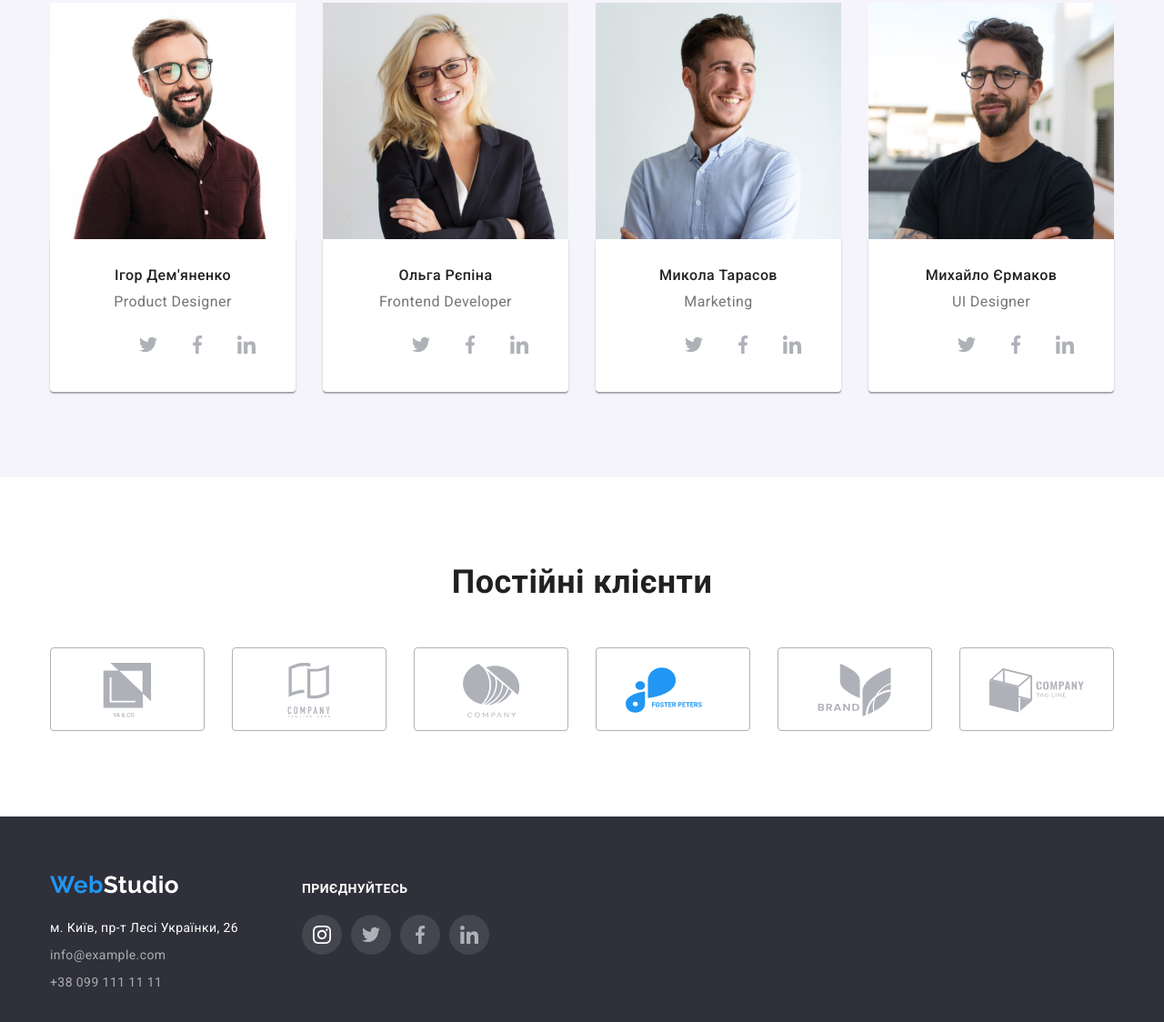
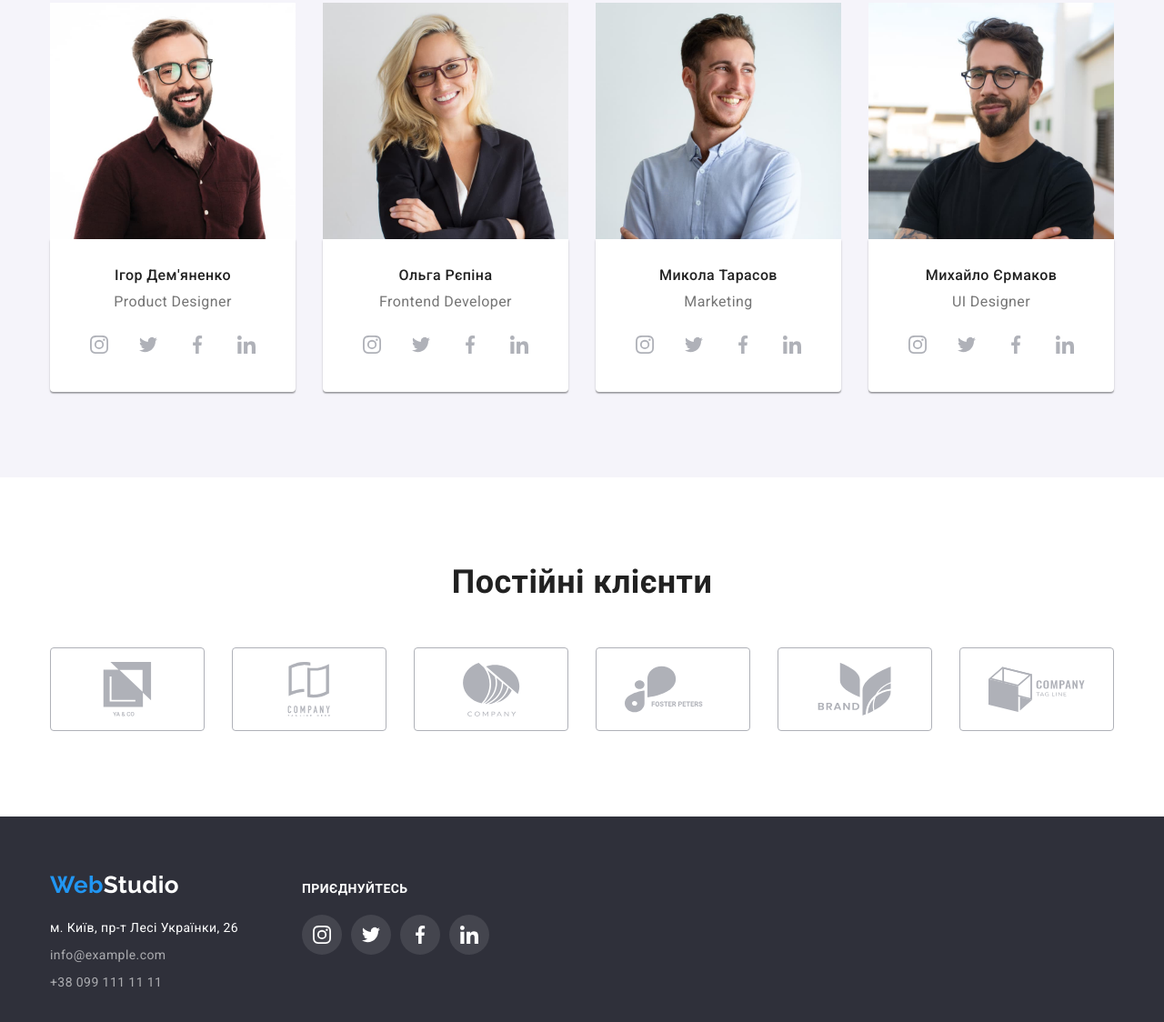
Before and after one commit to EugeniaKutsel/goit-markup-hw-04, a plain HTML site: page index.html in a window 1280 px wide. Shown: the part 1782-2906 px from the top of the page at 91% size. Drawn offline with nearby package versions, Linux system fonts and the light colour scheme.

Commit message:
Update styles.css

```diff
--- a/css/styles.css
+++ b/css/styles.css
@@ -253,13 +253,6 @@ header {
 .team-list .item:last-child {
   margin-right: 0;
 }
-.team-border {
-  padding: 30px 0;
-  background-color: var(--basic-white);
-  box-shadow: 0px 1px 3px rgba(0, 0, 0, 0.12), 0px 1px 1px rgba(0, 0, 0, 0.14),
-    0px 2px 1px rgba(0, 0, 0, 0.2);
-  border-radius: 0px 0px 4px 4px;
-}
 .section-team {
   background-color: var(--second-background-color);
 }
@@ -276,12 +269,17 @@ header {
   line-height: 1.19;
   text-align: center;
 }
+.team-border {
+  padding: 30px 0;
+  background-color: var(--basic-white);
+  box-shadow: 0px 1px 3px rgba(0, 0, 0, 0.12), 0px 1px 1px rgba(0, 0, 0, 0.14),
+    0px 2px 1px rgba(0, 0, 0, 0.2);
+  border-radius: 0px 0px 4px 4px;
+}
 .team-icon.list {
   display: flex;
+  margin-top: 16px;
   padding: 0 32px;
-  margin-top: 16px;
-  justify-content: center;
-  align-items: center;
 }
 .team-icon .item {
   margin-right: 10px;
@@ -290,15 +288,16 @@ header {
   margin-right: 0;
 }
 .team-icon.link {
-  display: block;
+  display: flex;
   width: 44px;
   height: 44px;
+  align-items: center;
+  justify-content: center;
   border-radius: 50%;
   color: var(--clients-border-box);
   background-color: var(--basic-white);
 }
 .team-icon .social-icon {
-  margin: 12px;
   fill: currentColor;
 }
 .team-icon.link:hover,
@@ -310,21 +309,21 @@ header {
 .clients.list {
   display: flex;
 }
-.clients.list .item {
-  margin-right: 30px;
-  border: 1px solid var(--clients-border-box);
-  border-radius: 4px;
+.clients.link {
+  display: flex;
   width: 170px;
   height: 92px;
+  align-items: center;
+  justify-content: center;
+  color: var(--clients-border-box);
+  border-radius: 4px;
+  border: 1px solid var(--clients-border-box);
 }
-.clients.list .item:last-child {
+.clients .item {
+  margin-right: 30px;
+}
+.clients .item:last-child {
   margin-right: 0;
-}
-.clients.link {
-  display: flex;
-  padding: 16px 32px;
-  align-items: center;
-  color: var(--clients-border-box);
 }
 .clients-icon {
   fill: currentColor;
@@ -332,6 +331,7 @@ header {
 .clients.link:hover,
 .clients.link:focus {
   color: var(--accent-color);
+  border: 1px solid var(--accent-color);
 }
 /* Portfolio */
 .button-list {
@@ -355,12 +355,14 @@ header {
 .button.current {
   color: var(--basic-white);
   background-color: var(--accent-color);
-  box-shadow: 0px 3px 1px rgba(0, 0, 0, 0.1), 0px 1px 2px rgba(0, 0, 0, 0.08), 0px 2px 2px rgba(0, 0, 0, 0.12);
+  box-shadow: 0px 3px 1px rgba(0, 0, 0, 0.1), 0px 1px 2px rgba(0, 0, 0, 0.08),
+    0px 2px 2px rgba(0, 0, 0, 0.12);
 }
 .portfolio-list {
   display: flex;
   flex-wrap: wrap;
 }
+
 .portfolio-list .item {
   width: 370px;
   margin-right: 30px;
@@ -371,10 +373,6 @@ header {
 }
 .portfolio-list .item:nth-last-child(-n + 3) {
   margin-bottom: 0;
-}
-.portfolio-list .item:hover,
-.portfolio-list .item:focus {
-  box-shadow: 0px 4px 4px rgba(0, 0, 0, 0.25);
 }
 .portfolio-border {
   border: 1px solid #eeeeee;
@@ -395,7 +393,7 @@ header {
 }
 .portfolio-list .item:hover,
 .portfolio-list .item:focus {
-  drop-shadow(0px 4px 4px rgba(0, 0, 0, 0.25));
+  box-shadow: 0px 4px 4px rgba(0, 0, 0, 0.25);
 }
 /* Footer */
 footer {
@@ -443,8 +441,6 @@ footer .logo {
 }
 .social-list {
   display: flex;
-  justify-content: center;
-  align-items: center;
 }
 .social-list .item {
   margin-right: 10px;
@@ -453,15 +449,16 @@ footer .logo {
   margin-right: 0;
 }
 .social-list.link {
-  display: block;
+  display: flex;
   width: 44px;
   height: 44px;
+  align-items: center;
+  justify-content: center;
   border-radius: 50%;
   color: var(--basic-white);
   background-color: var(--footer-social-circle);
 }
 .footer-social-icon {
-  margin: 12px;
   fill: currentColor;
 }
 .social-list.link:hover,
@@ -479,7 +476,8 @@ footer .logo {
 .button:focus {
   color: var(--basic-white);
   background-color: var(--accent-color);
-  box-shadow: 0px 3px 1px rgba(0, 0, 0, 0.1), 0px 1px 2px rgba(0, 0, 0, 0.08), 0px 2px 2px rgba(0, 0, 0, 0.12);
+  box-shadow: 0px 3px 1px rgba(0, 0, 0, 0.1), 0px 1px 2px rgba(0, 0, 0, 0.08),
+    0px 2px 2px rgba(0, 0, 0, 0.12);
 }
 .button.primary {
   min-width: 216px;
```
